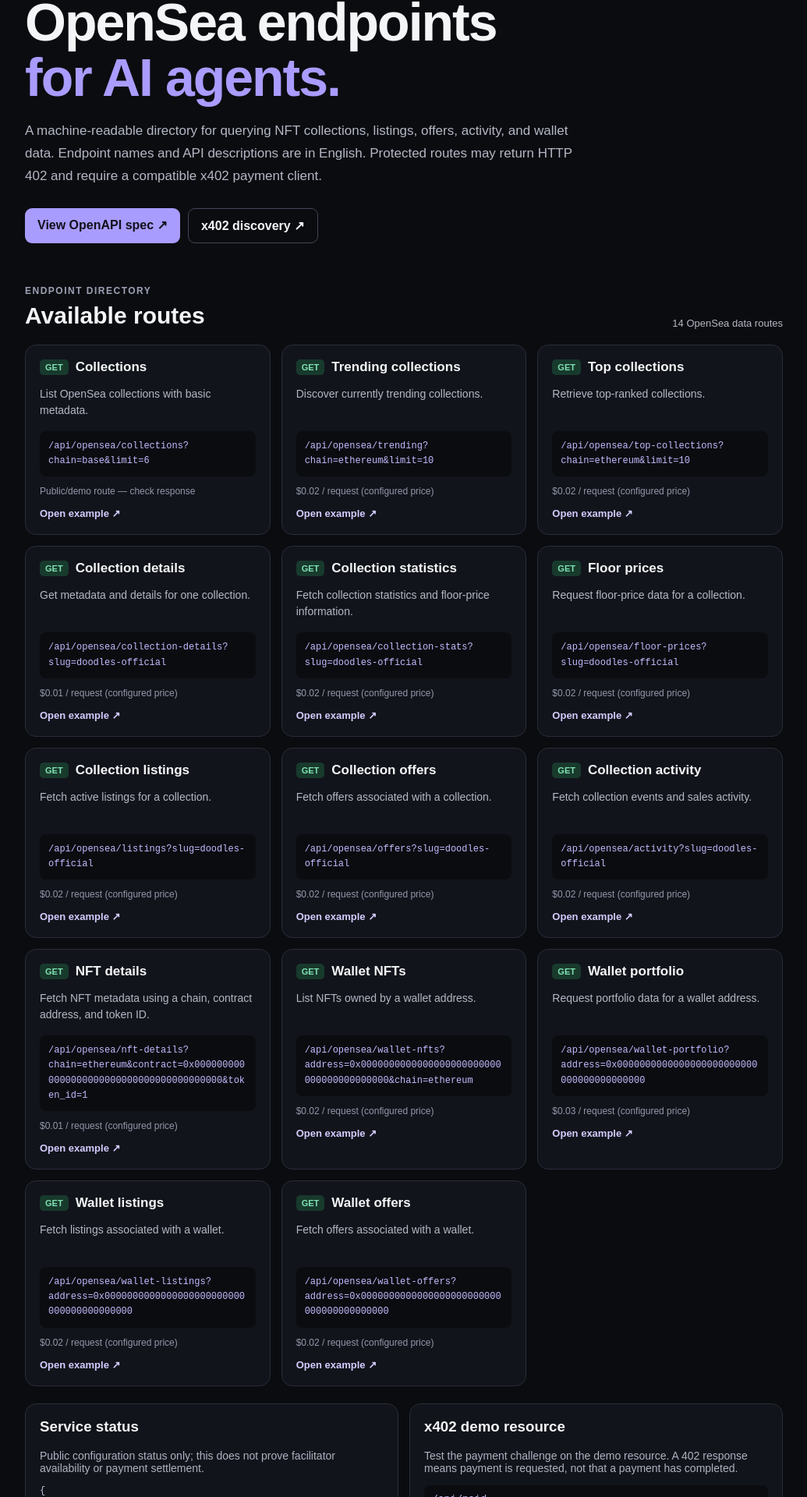
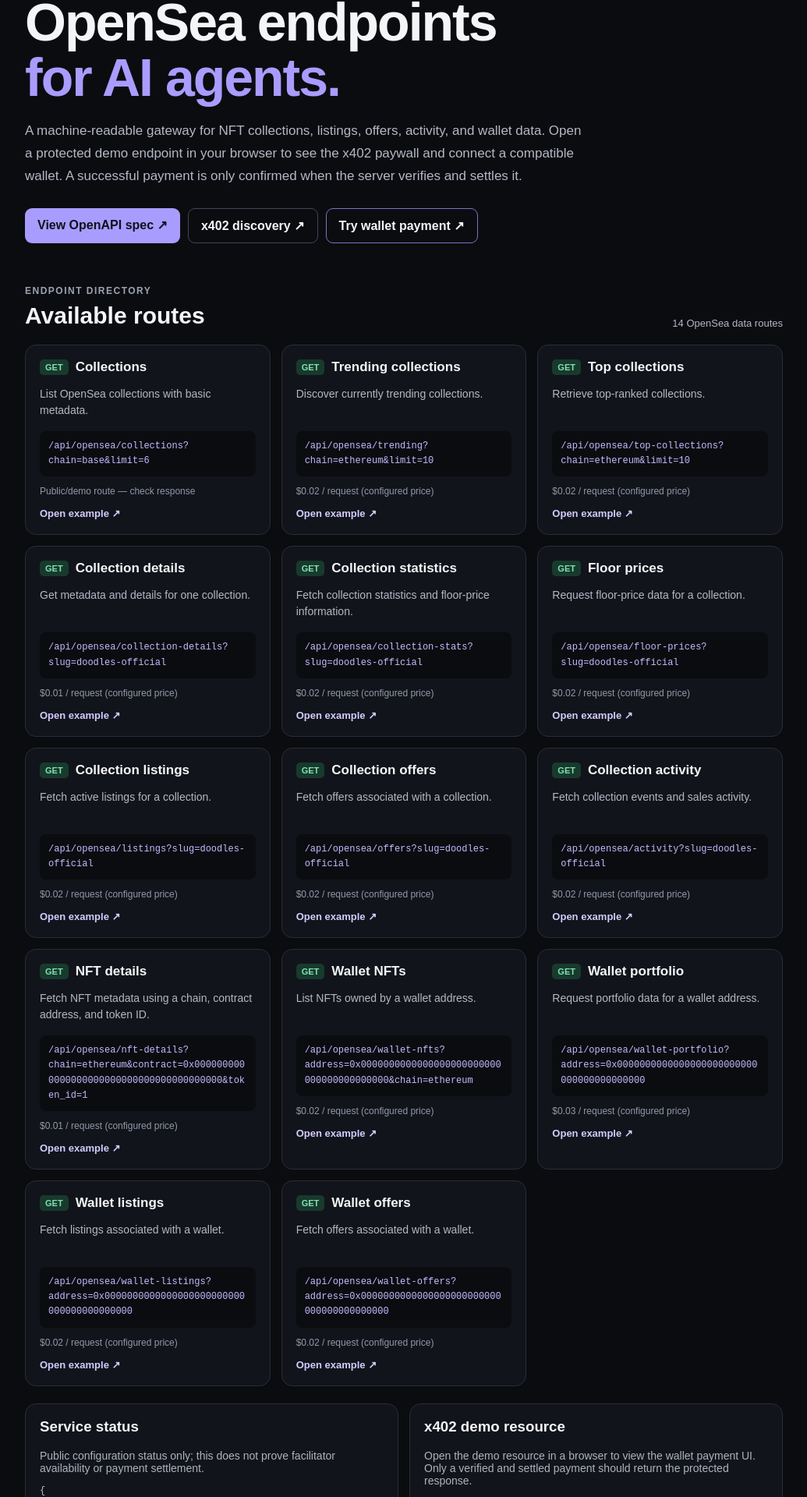
Before and after one commit to Rossaeth/X402opensea, a Next.js app: page / in a window 1280 px wide. Shown: the part 174-2094 px from the top of the page at 78% size, without its empty margins (122-1157 px from the left). Built offline with nearby package versions, Linux system fonts and the light colour scheme.

Commit message:
Add browser wallet payment entry point to x402 demo

```diff
--- a/app/page.tsx
+++ b/app/page.tsx
@@ -46,10 +46,11 @@
       <section style={{ padding: "64px clamp(18px, 5vw, 64px) 42px", maxWidth: 1100, margin: "0 auto" }}>
         <div style={{ color: "#a99cff", fontSize: 12, fontWeight: 800, letterSpacing: 2, marginBottom: 18 }}>OPEN SEA DATA · HTTP API · x402</div>
         <h1 style={{ fontSize: "clamp(38px, 6vw, 68px)", letterSpacing: -2, lineHeight: 1.04, margin: "0 0 20px", maxWidth: 850 }}>OpenSea endpoints<br /><span style={{ color: "#a99cff" }}>for AI agents.</span></h1>
-        <p style={{ maxWidth: 720, color: "#b4b8c5", fontSize: 17, lineHeight: 1.7 }}>A machine-readable directory for querying NFT collections, listings, offers, activity, and wallet data. Endpoint names and API descriptions are in English. Protected routes may return HTTP 402 and require a compatible x402 payment client.</p>
+        <p style={{ maxWidth: 720, color: "#b4b8c5", fontSize: 17, lineHeight: 1.7 }}>A machine-readable gateway for NFT collections, listings, offers, activity, and wallet data. Open a protected demo endpoint in your browser to see the x402 paywall and connect a compatible wallet. A successful payment is only confirmed when the server verifies and settles it.</p>
         <div style={{ display: "flex", flexWrap: "wrap", gap: 10, marginTop: 26 }}>
           <a href="/openapi.json" style={{ background: "#a99cff", color: "#11121a", borderRadius: 9, padding: "12px 16px", fontWeight: 800, textDecoration: "none" }}>View OpenAPI spec ↗</a>
           <a href="/.well-known/x402" style={{ border: "1px solid #424655", color: "#f4f5f7", borderRadius: 9, padding: "12px 16px", fontWeight: 700, textDecoration: "none" }}>x402 discovery ↗</a>
+          <a href="/api/paid" style={{ border: "1px solid #7d72bf", color: "#f4f5f7", borderRadius: 9, padding: "12px 16px", fontWeight: 700, textDecoration: "none" }}>Try wallet payment ↗</a>
         </div>
       </section>
       <section id="endpoints" style={{ maxWidth: 1100, margin: "0 auto", padding: "12px clamp(18px, 5vw, 64px) 64px" }}>
@@ -76,7 +77,7 @@
             <h3 style={{ marginTop: 0 }}>Service status</h3><p style={{ color: "#aeb3c1", fontSize: 14 }}>Public configuration status only; this does not prove facilitator availability or payment settlement.</p><pre style={{ whiteSpace: "pre-wrap", overflowWrap: "anywhere", fontSize: 12, color: "#b8c2d9", maxHeight: 220, overflow: "auto" }}>{status}</pre><a href="/api/status" style={{ color: "#c4baff" }}>Open /api/status ↗</a>
           </article>
           <article style={{ border: "1px solid #292d39", borderRadius: 14, padding: 18, background: "#12141b" }}>
-            <h3 style={{ marginTop: 0 }}>x402 demo resource</h3><p style={{ color: "#aeb3c1", fontSize: 14 }}>Test the payment challenge on the demo resource. A 402 response means payment is requested, not that a payment has completed.</p><code style={{ display: "block", background: "#0b0c10", padding: 10, borderRadius: 8, color: "#c4baff" }}>/api/paid</code><p><a href="/api/paid" target="_blank" rel="noreferrer" style={{ color: "#c4baff" }}>Open paid endpoint ↗</a></p>
+            <h3 style={{ marginTop: 0 }}>x402 demo resource</h3><p style={{ color: "#aeb3c1", fontSize: 14 }}>Open the demo resource in a browser to view the wallet payment UI. Only a verified and settled payment should return the protected response.</p><code style={{ display: "block", background: "#0b0c10", padding: 10, borderRadius: 8, color: "#c4baff" }}>/api/paid</code><p><a href="/api/paid" target="_blank" rel="noreferrer" style={{ color: "#c4baff" }}>Open wallet paywall ↗</a></p>
           </article>
         </div>
         <p style={{ color: "#777e90", fontSize: 12, lineHeight: 1.6, marginTop: 24 }}>Live OpenSea data requires a valid server-side API key. Prices shown are configured/intended gateway prices, not confirmation that payment processing is currently operational. Never expose API keys in browser code.</p>
```
